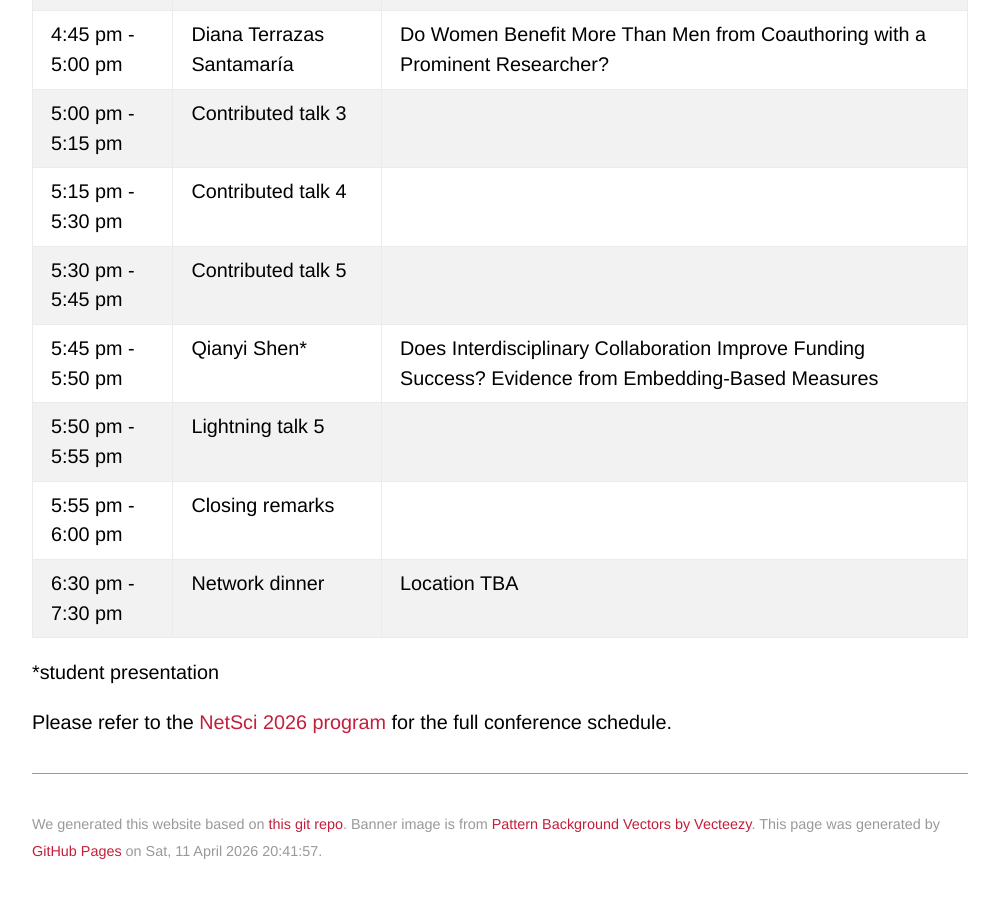
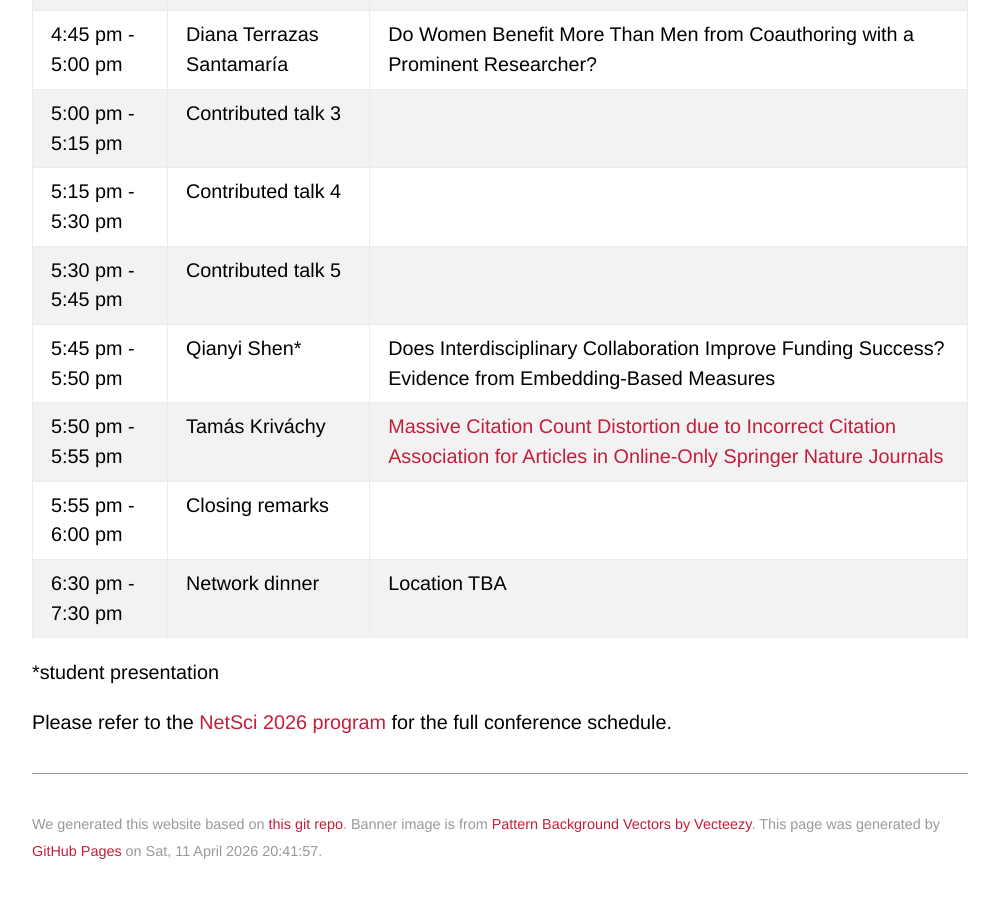
Before and after one commit to netscisci/netscisci.github.io, a Jekyll site: the page built from schedule.md, in a window 1280 px wide and 900 px high, scrolled down 1287 px. Shown: the whole window, without its empty margins (140-1139 px from the left). Built offline with Jekyll 4.4.1, drawn with Linux system fonts in a browser that asks for light colours; some web fonts are replaced; our own code applies the rules of GitHub Pages for plain Markdown files.

Commit message:
Update schedule.md

```diff
--- a/schedule.md
+++ b/schedule.md
@@ -22,7 +22,7 @@ layout: default
 |5:15 pm - 5:30 pm|Contributed talk 4||
 |5:30 pm - 5:45 pm|Contributed talk 5||
 |5:45 pm - 5:50 pm|Qianyi Shen*|Does Interdisciplinary Collaboration Improve Funding Success? Evidence from Embedding-Based Measures|
-|5:50 pm - 5:55 pm|Lightning talk 5||
+|5:50 pm - 5:55 pm|Tamás Kriváchy|[Massive Citation Count Distortion due to Incorrect Citation Association for Articles in Online-Only Springer Nature Journals](https://arxiv.org/abs/2511.01675)|
 |5:55 pm - 6:00 pm|Closing remarks||
 |6:30 pm - 7:30 pm|Network dinner|Location TBA|
 
```
